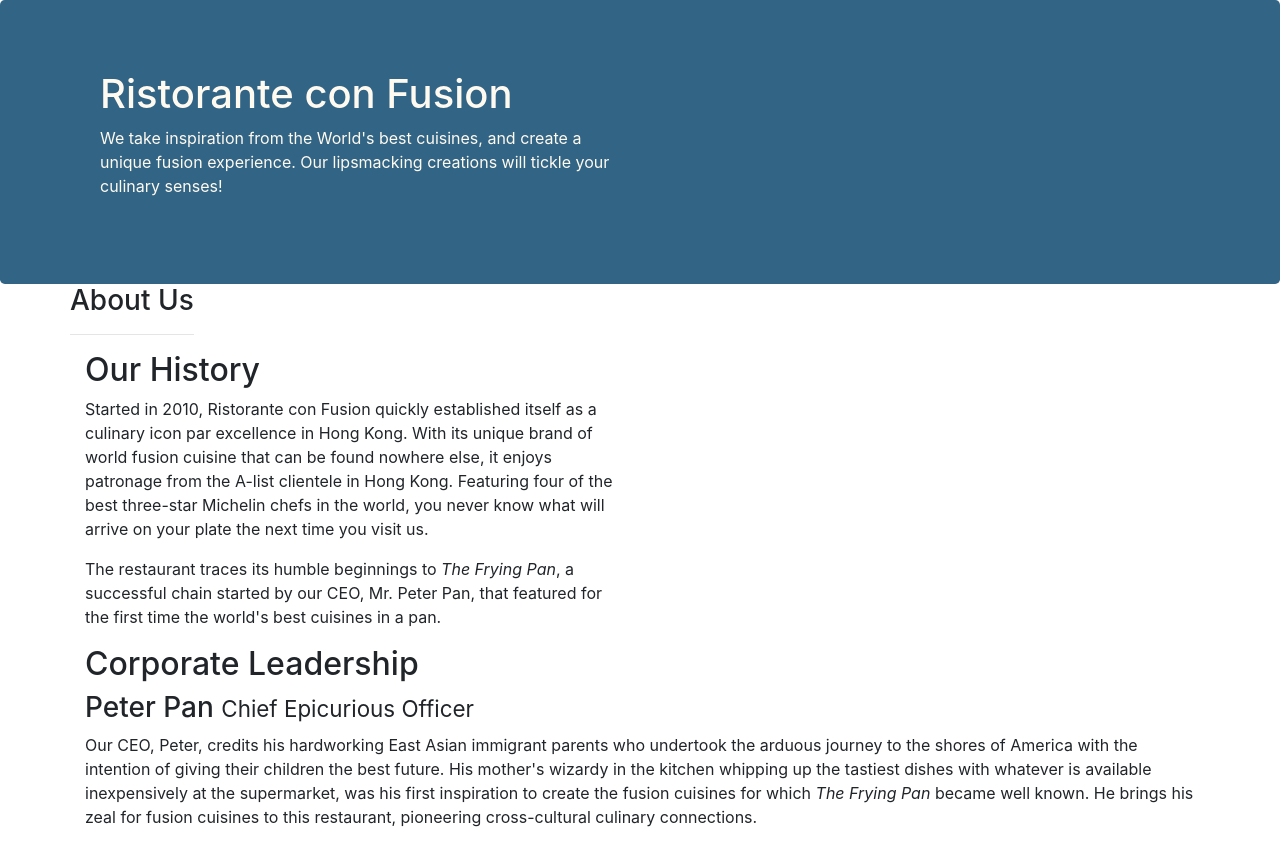
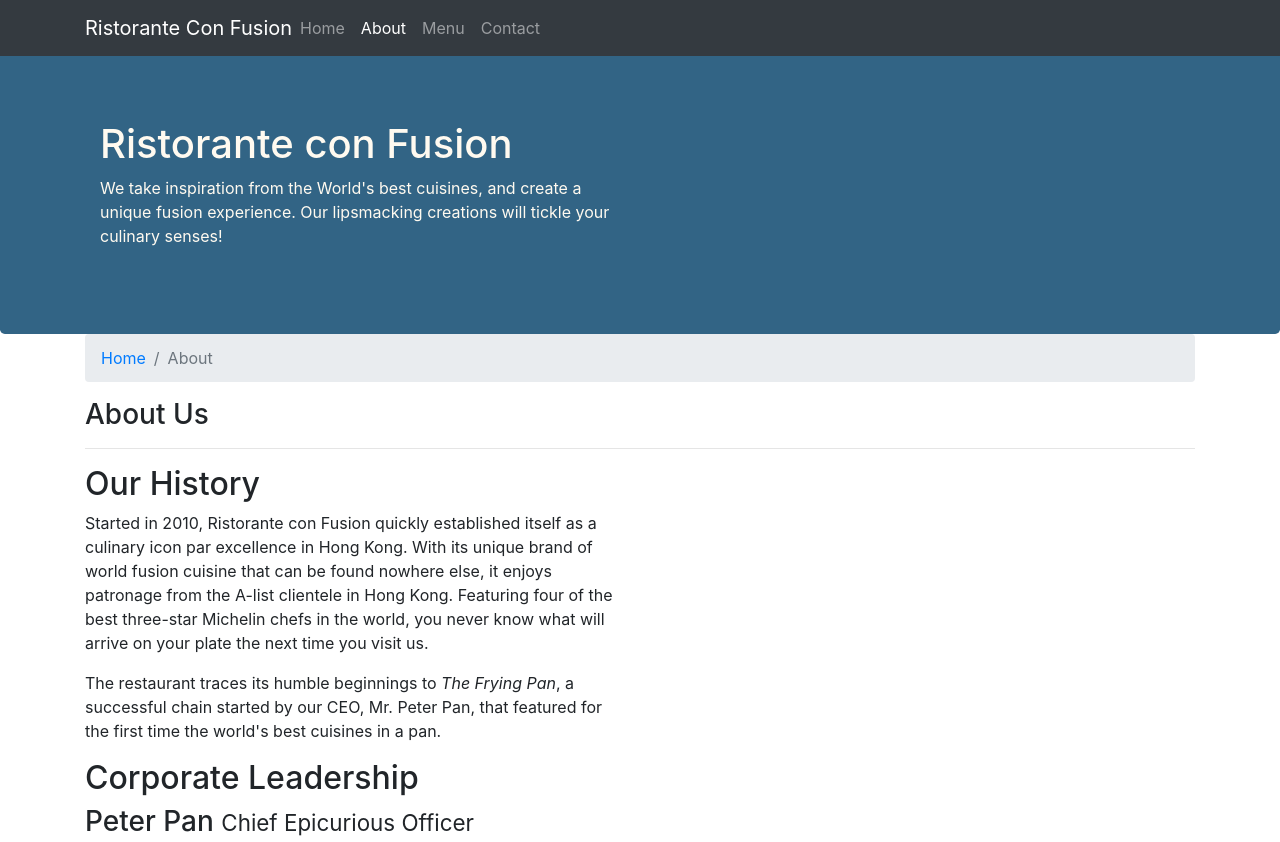
Before and after one commit to jazorhe/conFusion, a website: page aboutus.html in a window 1280 px wide. Shown: the top 842 px of the page. Drawn offline with nearby package versions, Linux system fonts and the light colour scheme.

Commit message:
Navbar and Breadcrumbs

```diff
--- a/aboutus.html
+++ b/aboutus.html
@@ -16,6 +16,23 @@
 
 <body>
 
+    <nav class="navbar navbar-dark navbar-expand-sm bg-dark fixed-top">
+        <div class="container">
+            <button class="navbar-toggler" type="button" name="button" data-toggle="collapse" data-target="#Navbar">
+                <span class="navbar-toggler-icon"></span>
+            </button>
+            <a class="navbar-brand mr-auto" href="index.html">Ristorante Con Fusion</a>
+            <div class="collapse navbar-collapse" id="Navbar">
+                <ul class="navbar-nav mr-auto">
+                    <li class="nav-item">  <a class="nav-link" href="index.html">Home</a> </li>
+                    <li class="nav-item active">  <a class="nav-link" href="aboutus.html">About</a> </li>
+                    <li class="nav-item">  <a class="nav-link" href="#">Menu</a> </li>
+                    <li class="nav-item">  <a class="nav-link" href="#">Contact</a> </li>
+                </ul>
+            </div>
+        </div>
+    </nav>
+
     <header class="jumbotron">
         <div class="container">
             <div class="row row-header">
@@ -31,7 +48,11 @@
 
     <div class="container">
         <div class="row">
-            <div>
+            <div class="col-12">
+                <ol class="col-12 breadcrumb">
+                    <li class="breadcrumb-item"> <a href="index.html">Home</a> </li>
+                    <li class="breadcrumb-item active">About</li>
+                </ol>
                <h3>About Us</h3>
                <hr>
             </div>
@@ -42,8 +63,6 @@
                 <h2>Our History</h2>
                 <p>Started in 2010, Ristorante con Fusion quickly established itself as a culinary icon par excellence in Hong Kong. With its unique brand of world fusion cuisine that can be found nowhere else, it enjoys patronage from the A-list clientele in Hong Kong.  Featuring four of the best three-star Michelin chefs in the world, you never know what will arrive on your plate the next time you visit us.</p>
                 <p>The restaurant traces its humble beginnings to <em>The Frying Pan</em>, a successful chain started by our CEO, Mr. Peter Pan, that featured for the first time the world's best cuisines in a pan.</p>
-            </div>
-            <div>
             </div>
         </div>
 
@@ -70,7 +89,7 @@
                 <div class="col-4 offset-1 col-sm-2">
                     <h5>Links</h5>
                     <ul class="list-unstyled">
-                        <li><a href="#">Home</a></li>
+                        <li><a href="index.html">Home</a></li>
                         <li><a href="#">About</a></li>
                         <li><a href="#">Menu</a></li>
                         <li><a href="#">Contact</a></li>
--- a/css/styles.css
+++ b/css/styles.css
@@ -33,3 +33,8 @@
 footer a {
     color: #97acbb
 }
+
+body {
+    padding: 50px 0px 0px 0px;
+    z-index: 0;
+}
```
Also changed, not shown: index.html (+20 -3 lines).
